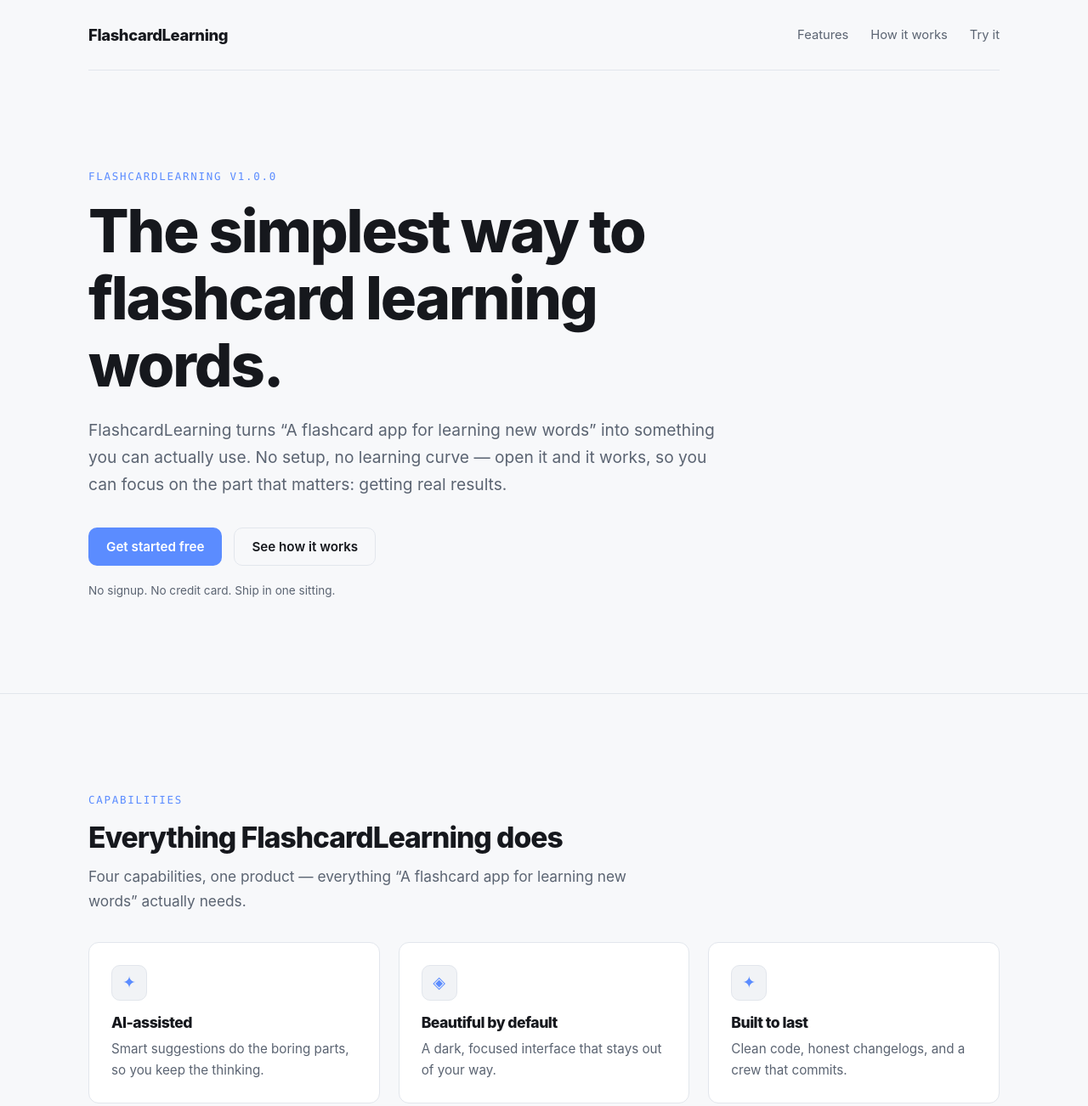
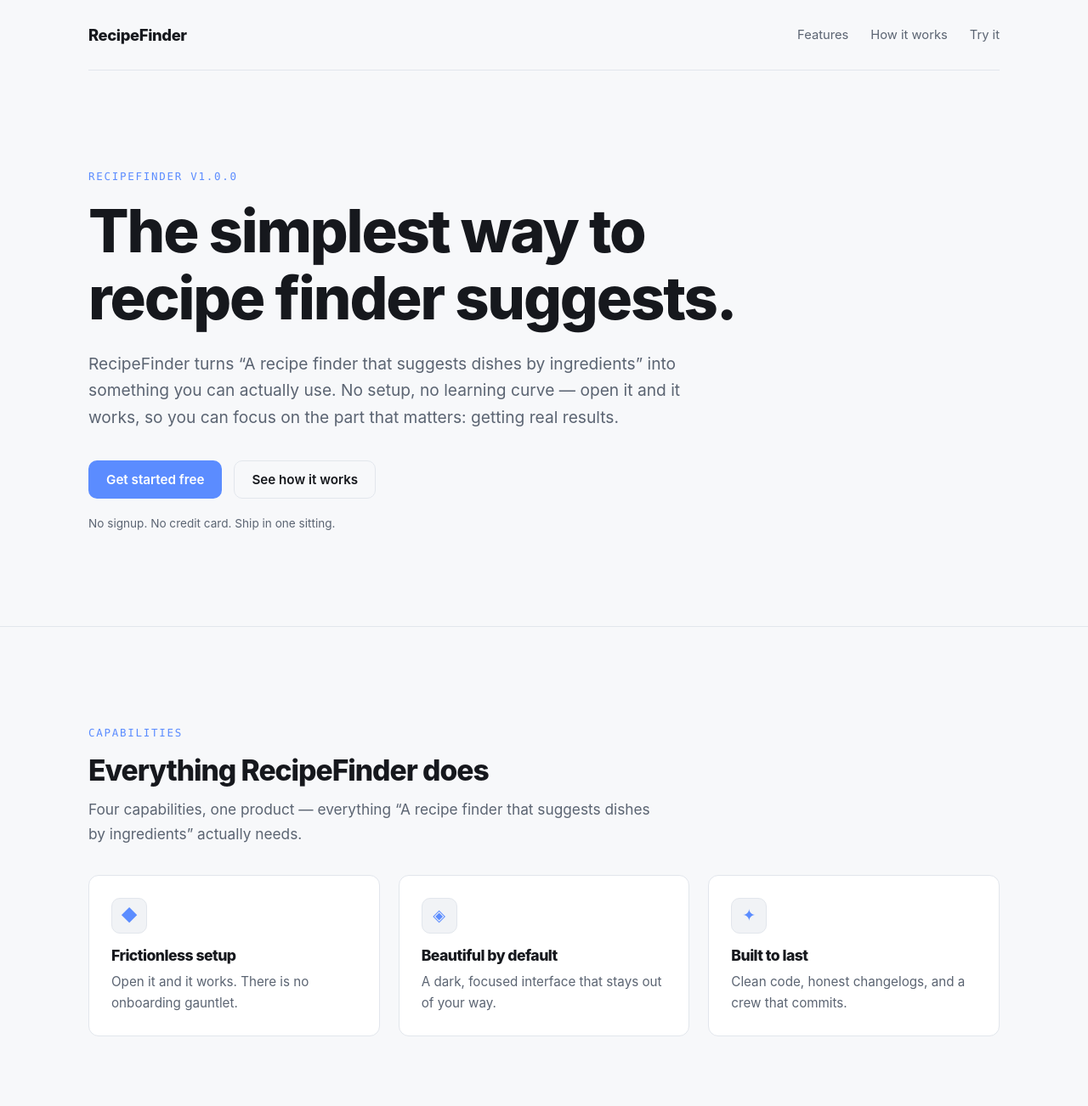
Before and after one commit to digvijaybind/gitcrew, a plain HTML site: page index.html in a window 1280 px wide. Shown: the top 1302 px of the page at 85% size. Drawn offline with Linux system fonts and the light colour scheme.

Commit message:
deploy: RecipeFinder (crew 36efa3d4)

```diff
--- a/index.html
+++ b/index.html
@@ -3,8 +3,8 @@
 <head>
 <meta charset="UTF-8" />
 <meta name="viewport" content="width=device-width, initial-scale=1.0" />
-<title>FlashcardLearning — The simplest way to flashcard learning words.</title>
-<meta name="description" content="The simplest way to flashcard learning words." />
+<title>RecipeFinder — The simplest way to recipe finder suggests.</title>
+<meta name="description" content="The simplest way to recipe finder suggests." />
 <link rel="stylesheet" href="styles.css" />
 </head>
 <body>
@@ -12,7 +12,7 @@
 <header class="hero">
   <div class="container">
     <nav>
-      <span class="brand">FlashcardLearning</span>
+      <span class="brand">RecipeFinder</span>
       <span class="nav-links">
         <a href="#features">Features</a>
         <a href="#how">How it works</a>
@@ -20,9 +20,9 @@
       </span>
     </nav>
     <div class="hero-inner fade-in">
-      <span class="eyebrow">flashcardlearning v1.0.0</span>
-      <h1>The simplest way to flashcard learning words.</h1>
-      <p class="lead">FlashcardLearning turns “A flashcard app for learning new words” into something you can actually use. No setup, no learning curve — open it and it works, so you can focus on the part that matters: getting real results.</p>
+      <span class="eyebrow">recipefinder v1.0.0</span>
+      <h1>The simplest way to recipe finder suggests.</h1>
+      <p class="lead">RecipeFinder turns “A recipe finder that suggests dishes by ingredients” into something you can actually use. No setup, no learning curve — open it and it works, so you can focus on the part that matters: getting real results.</p>
       <div class="cta">
         <button class="btn btn-primary" data-cta>Get started free</button>
         <button class="btn btn-ghost" data-scroll="#how">See how it works</button>
@@ -35,10 +35,10 @@
 <section id="features">
   <div class="container">
     <span class="eyebrow">Capabilities</span>
-    <h2>Everything FlashcardLearning does</h2>
-    <p class="lead">Four capabilities, one product — everything “A flashcard app for learning new words” actually needs.</p>
+    <h2>Everything RecipeFinder does</h2>
+    <p class="lead">Four capabilities, one product — everything “A recipe finder that suggests dishes by ingredients” actually needs.</p>
     <div class="grid">
-      <div class="feature card"><span class="ico">✦</span><h3>AI-assisted</h3><p>Smart suggestions do the boring parts, so you keep the thinking.</p></div>
+      <div class="feature card"><span class="ico">◆</span><h3>Frictionless setup</h3><p>Open it and it works. There is no onboarding gauntlet.</p></div>
       <div class="feature card"><span class="ico">◈</span><h3>Beautiful by default</h3><p>A dark, focused interface that stays out of your way.</p></div>
       <div class="feature card"><span class="ico">✦</span><h3>Built to last</h3><p>Clean code, honest changelogs, and a crew that commits.</p></div>
     </div>
@@ -51,7 +51,7 @@
     <h2>From thought to shipped in minutes</h2>
     <div class="steps">
       <div class="step"><b>1</b><h3>Tell us what you need</h3><p>One sentence is enough to get going.</p></div>
-      <div class="step"><b>2</b><h3>FlashcardLearning does the work</h3><p>The heavy lifting happens automatically, in real time.</p></div>
+      <div class="step"><b>2</b><h3>RecipeFinder does the work</h3><p>The heavy lifting happens automatically, in real time.</p></div>
       <div class="step"><b>3</b><h3>You take it from there</h3><p>Everything is yours to edit, extend, and own.</p></div>
     </div>
   </div>
@@ -60,7 +60,7 @@
 <section id="try" class="try-section">
   <div class="container">
     <span class="eyebrow">Live demo</span>
-    <h2>Take FlashcardLearning for a spin</h2>
+    <h2>Take RecipeFinder for a spin</h2>
     <p class="lead">This is a real, working widget — not a screenshot.</p>
     <div class="demo card" id="demo">
       <div class="demo-output">—</div>
@@ -76,14 +76,14 @@
 <section class="cta-section">
   <div class="container">
     <h2>Ready when you are</h2>
-    <p class="lead">FlashcardLearning turns “A flashcard app for learning new words” into something you can actually use. No setup, no learning curve — open it and it works, so you can focus on the part that matters: getting real results.</p>
-    <button class="btn btn-primary" data-cta>Start with FlashcardLearning</button>
+    <p class="lead">RecipeFinder turns “A recipe finder that suggests dishes by ingredients” into something you can actually use. No setup, no learning curve — open it and it works, so you can focus on the part that matters: getting real results.</p>
+    <button class="btn btn-primary" data-cta>Start with RecipeFinder</button>
   </div>
 </section>
 
 <footer>
   <div class="container">
-    <span>FlashcardLearning — The simplest way to flashcard learning words.</span>
+    <span>RecipeFinder — The simplest way to recipe finder suggests.</span>
     <span class="mono">built by a crew · living in git</span>
   </div>
 </footer>
```
